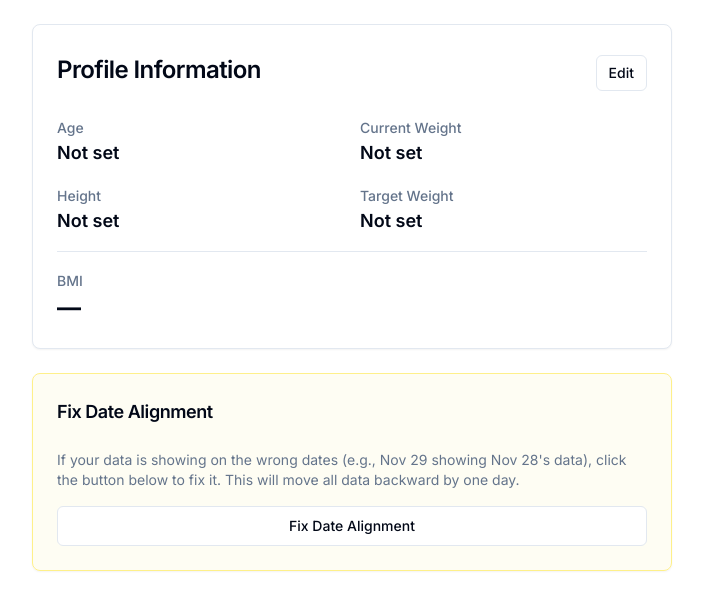
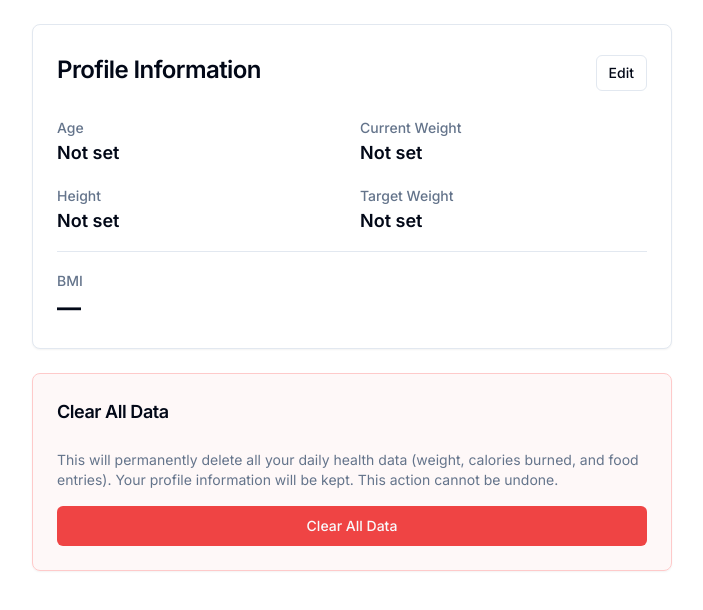
Before and after one commit to vamsibatchu1/goodhealth, a Next.js app: page /profile in a window 1280 px wide. Shown: the top 610 px of the page, without its empty margins (288-991 px from the left). Built offline with nearby package versions, Linux system fonts and the light colour scheme.

Commit message:
Add Clear All Data functionality and fix date handling

```diff
--- /dev/null
+++ b/app/api/clear-data/route.ts
@@ -0,0 +1,25 @@
+import { NextRequest, NextResponse } from "next/server";
+import { clearAllDailyData } from "@/lib/firebase/clear-all-data";
+
+/**
+ * API route to clear all daily data
+ * POST /api/clear-data
+ */
+export async function POST(request: NextRequest) {
+  try {
+    await clearAllDailyData();
+    return NextResponse.json({
+      success: true,
+      message: "All data cleared successfully"
+    });
+  } catch (error) {
+    console.error("Clear data error:", error);
+    return NextResponse.json(
+      {
+        success: false,
+        error: error instanceof Error ? error.message : "Failed to clear data"
+      },
+      { status: 500 }
+    );
+  }
+}
--- a/app/profile/page.tsx
+++ b/app/profile/page.tsx
@@ -13,6 +13,16 @@ import {
   DialogHeader,
   DialogTitle,
 } from "@/components/ui/dialog";
+import {
+  AlertDialog,
+  AlertDialogAction,
+  AlertDialogCancel,
+  AlertDialogContent,
+  AlertDialogDescription,
+  AlertDialogFooter,
+  AlertDialogHeader,
+  AlertDialogTitle,
+} from "@/components/ui/alert-dialog";
 
 interface ProfileData {
   age: number;
@@ -31,8 +41,9 @@ export default function ProfilePage() {
   const [isEditModalOpen, setIsEditModalOpen] = useState(false);
   const [editForm, setEditForm] = useState<ProfileData>(profile);
   const [isLoading, setIsLoading] = useState(true);
-  const [isMigrating, setIsMigrating] = useState(false);
-  const [migrationMessage, setMigrationMessage] = useState<string>("");
+  const [isClearing, setIsClearing] = useState(false);
+  const [isClearDialogOpen, setIsClearDialogOpen] = useState(false);
+  const [clearMessage, setClearMessage] = useState<string>("");
 
   useEffect(() => {
     // Load profile from localStorage or Firebase in the future
@@ -64,30 +75,31 @@ export default function ProfilePage() {
     setIsEditModalOpen(false);
   };
 
-  const handleMigrateDates = async () => {
-    if (!confirm("This will move all data backward by one day (e.g., Nov 29 data → Nov 28). This cannot be undone. Continue?")) {
-      return;
-    }
-
-    setIsMigrating(true);
-    setMigrationMessage("");
+  const handleClearAllData = async () => {
+    setIsClearing(true);
+    setClearMessage("");
 
     try {
-      const response = await fetch("/api/migrate", {
+      const response = await fetch("/api/clear-data", {
         method: "POST",
       });
 
       const result = await response.json();
 
       if (result.success) {
-        setMigrationMessage("✅ Migration completed! Please refresh the page.");
+        setClearMessage("✅ All data cleared successfully! You can now start fresh.");
+        setIsClearDialogOpen(false);
+        // Refresh the page after 2 seconds to ensure UI is updated
+        setTimeout(() => {
+          window.location.reload();
+        }, 2000);
       } else {
-        setMigrationMessage(`❌ Error: ${result.error || "Migration failed"}`);
+        setClearMessage(`❌ Error: ${result.error || "Failed to clear data"}`);
       }
     } catch (err) {
-      setMigrationMessage(`❌ Error: ${err instanceof Error ? err.message : "Migration failed"}`);
+      setClearMessage(`❌ Error: ${err instanceof Error ? err.message : "Failed to clear data"}`);
     } finally {
-      setIsMigrating(false);
+      setIsClearing(false);
     }
   };
 
@@ -167,32 +179,32 @@ export default function ProfilePage() {
           </CardContent>
         </Card>
 
-        {/* Date Migration Card */}
-        <Card className="border-yellow-200 bg-yellow-50/50">
+        {/* Clear All Data Card */}
+        <Card className="border-red-200 bg-red-50/50">
           <CardHeader>
-            <CardTitle className="text-lg">Fix Date Alignment</CardTitle>
+            <CardTitle className="text-lg">Clear All Data</CardTitle>
           </CardHeader>
           <CardContent className="space-y-4">
             <p className="text-sm text-muted-foreground">
-              If your data is showing on the wrong dates (e.g., Nov 29 showing Nov 28&apos;s data),
-              click the button below to fix it. This will move all data backward by one day.
+              This will permanently delete all your daily health data (weight, calories burned, and food entries).
+              Your profile information will be kept. This action cannot be undone.
             </p>
-            {migrationMessage && (
+            {clearMessage && (
               <div className={`rounded-md p-3 text-sm ${
-                migrationMessage.startsWith("✅")
+                clearMessage.startsWith("✅")
                   ? "bg-green-50 text-green-800"
                   : "bg-red-50 text-red-800"
               }`}>
-                {migrationMessage}
+                {clearMessage}
               </div>
             )}
             <Button
-              onClick={handleMigrateDates}
-              disabled={isMigrating}
-              variant="outline"
+              onClick={() => setIsClearDialogOpen(true)}
+              disabled={isClearing}
+              variant="destructive"
               className="w-full"
             >
-              {isMigrating ? "Fixing dates..." : "Fix Date Alignment"}
+              {isClearing ? "Clearing data..." : "Clear All Data"}
             </Button>
           </CardContent>
         </Card>
@@ -271,6 +283,32 @@ export default function ProfilePage() {
           </DialogFooter>
         </DialogContent>
       </Dialog>
+
+      <AlertDialog open={isClearDialogOpen} onOpenChange={setIsClearDialogOpen}>
+        <AlertDialogContent>
+          <AlertDialogHeader>
+            <AlertDialogTitle>Are you absolutely sure?</AlertDialogTitle>
+            <AlertDialogDescription>
+              This will permanently delete all your daily health data including:
+              <ul className="list-disc list-inside mt-2 space-y-1">
+                <li>All weight entries</li>
+                <li>All calories burned entries</li>
+                <li>All food and nutrition entries</li>
+              </ul>
+              <p className="mt-2 font-semibold">This action cannot be undone.</p>
+            </AlertDialogDescription>
+          </AlertDialogHeader>
+          <AlertDialogFooter>
+            <AlertDialogCancel>Cancel</AlertDialogCancel>
+            <AlertDialogAction
+              onClick={handleClearAllData}
+              className="bg-destructive text-destructive-foreground hover:bg-destructive/90"
+            >
+              Yes, Clear All Data
+            </AlertDialogAction>
+          </AlertDialogFooter>
+        </AlertDialogContent>
+      </AlertDialog>
     </div>
   );
 }
--- /dev/null
+++ b/lib/firebase/clear-all-data.ts
@@ -0,0 +1,37 @@
+/**
+ * Utility to clear all daily data from Firebase
+ * This will delete all documents in the dailyData collection
+ */
+
+import { collection, getDocs, doc, deleteDoc } from "firebase/firestore";
+import { db } from "./config";
+
+const USER_ID = "default-user";
+const DAILY_DATA_COLLECTION = `users/${USER_ID}/dailyData`;
+
+/**
+ * Clear all daily data documents from Firebase
+ */
+export async function clearAllDailyData(): Promise<void> {
+  try {
+    console.log("🗑️ Starting data deletion...");
+
+    const collectionRef = collection(db, DAILY_DATA_COLLECTION);
+    const snapshot = await getDocs(collectionRef);
+
+    console.log(`📋 Found ${snapshot.docs.length} documents to delete`);
+
+    // Delete all documents
+    const deletePromises = snapshot.docs.map((docSnap) => {
+      console.log(`🗑️ Deleting document: ${docSnap.id}`);
+      return deleteDoc(doc(db, `${DAILY_DATA_COLLECTION}/${docSnap.id}`));
+    });
+
+    await Promise.all(deletePromises);
+
+    console.log(`✨ Deleted ${snapshot.docs.length} documents successfully!`);
+  } catch (error) {
+    console.error("❌ Failed to delete data:", error);
+    throw error;
+  }
+}
```
Also changed, not shown: lib/firebase/dailyData.ts (+4 -3 lines).
